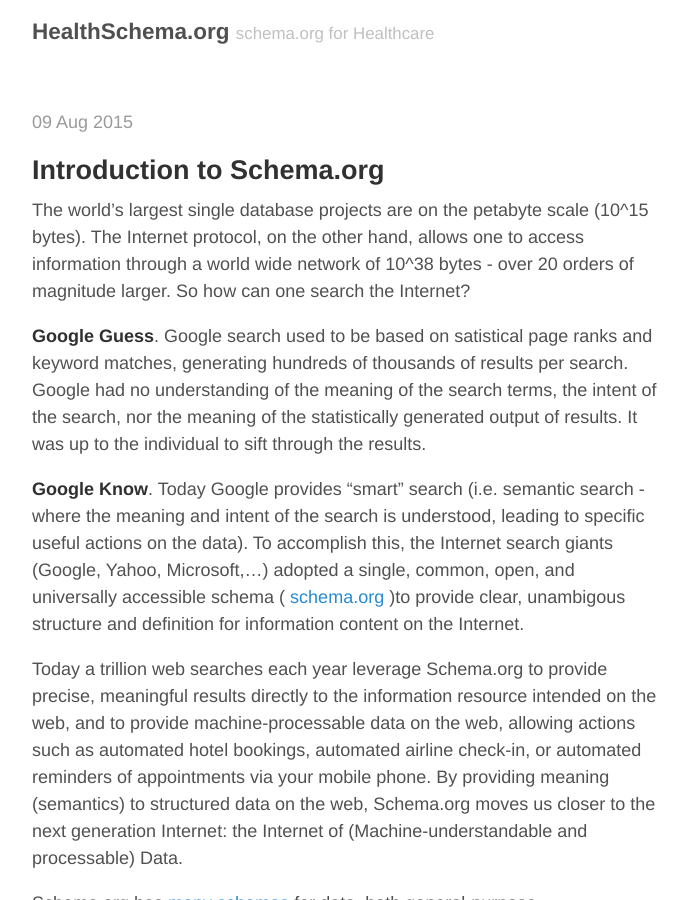
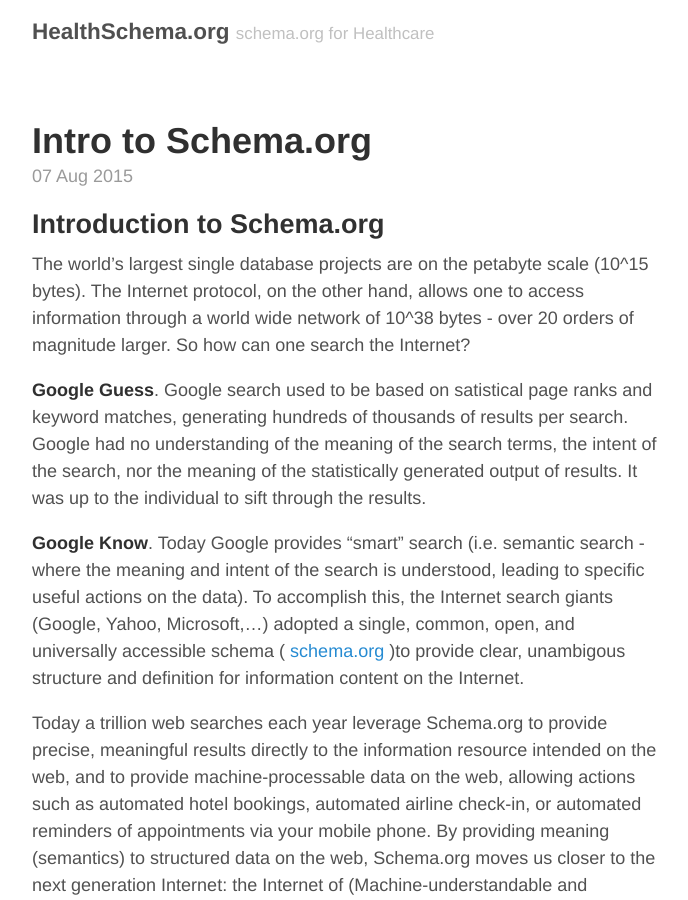
Before and after one commit to healthschema/healthschema.github.io, a Jekyll site: the page built from index.html, in a window 1280 px wide and 900 px high. Shown: the whole window, without its empty margins (293-981 px from the left). Built offline with Jekyll 4.4.1, drawn with Linux system fonts in a browser that asks for light colours; the list of posts is cut into pages by our own code.

Commit message:
Update 2015-08-07-hello-schema-org.md

```diff
--- a/_posts/2015-08-07-hello-schema-org.md
+++ b/_posts/2015-08-07-hello-schema-org.md
@@ -1,6 +1,6 @@
 ---
 layout: post
-title: Schema.org:  A Model for Health Data too
+title: Intro to Schema.org
 ---
 
 Introduction to Schema.org
```
